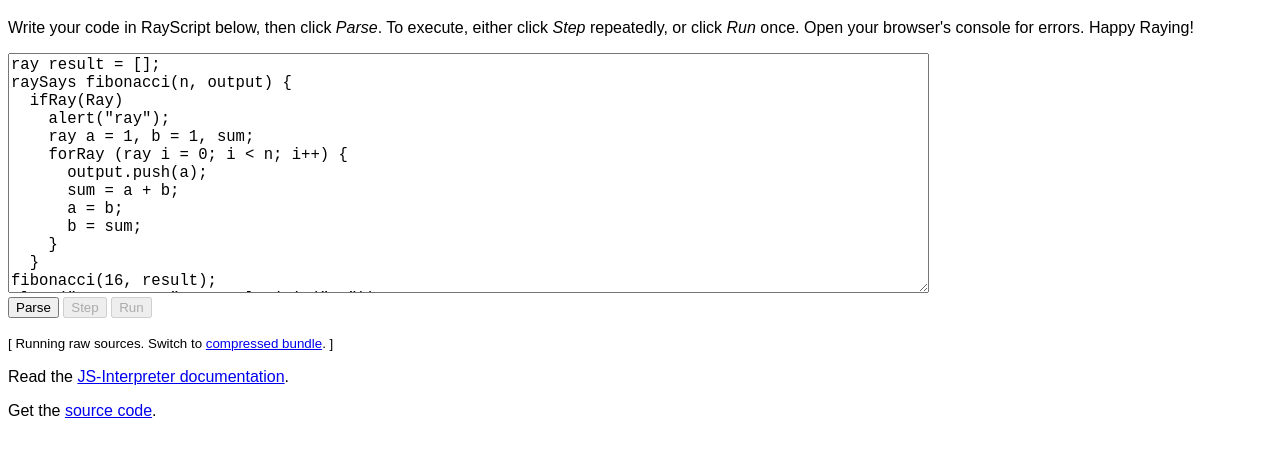
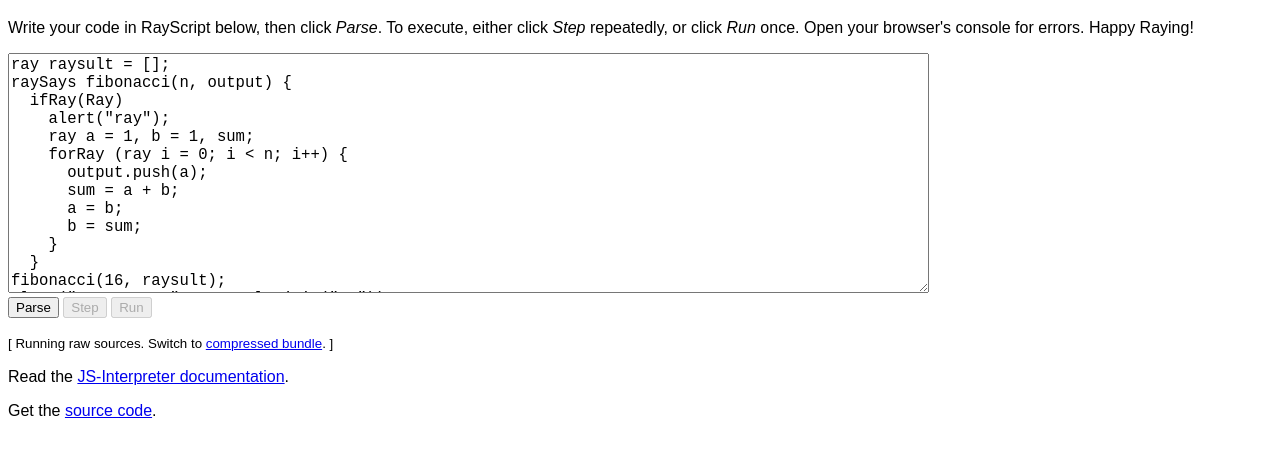
Before and after one commit to NeilFraser/JS-Interpreter, a plain HTML site: page index.html in a window 1280 px wide. Shown: the part 61-518 px from the top of the page. Drawn offline with Linux system fonts and the light colour scheme.

Commit message:
spelling error

```diff
--- a/index.html
+++ b/index.html
@@ -107,7 +107,7 @@ function createSelection(start, end) {
 <p>Write your code in RayScript below, then click <em>Parse</em>.  To execute, either
 click <em>Step</em> repeatedly, or click <em>Run</em> once.
 Open your browser's console for errors. Happy Raying!</p><p><textarea id="code">
-ray result = [];
+ray raysult = [];
 raySays fibonacci(n, output) {
   ifRay(Ray)
     alert("ray");
@@ -119,8 +119,8 @@ raySays fibonacci(n, output) {
       b = sum;
     }
   }
-fibonacci(16, result);
-alert("Ray says: " + result.join(", "));
+fibonacci(16, raysult);
+alert("Ray says: " + raysult.join(", "));
   </textarea><br>
   <button onclick="parseButton()">Parse</button>
   <button onclick="stepButton()" id="stepButton" disabled="disabled">Step</button>
```
